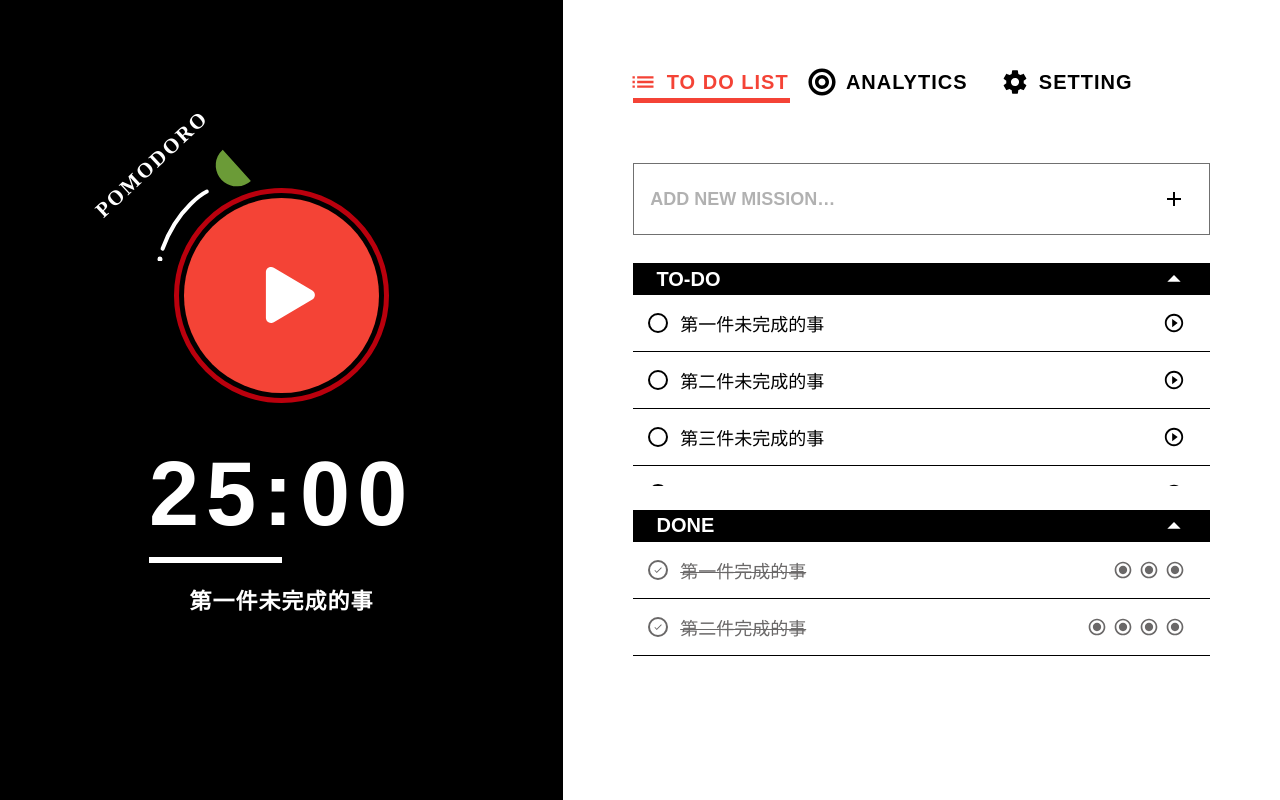
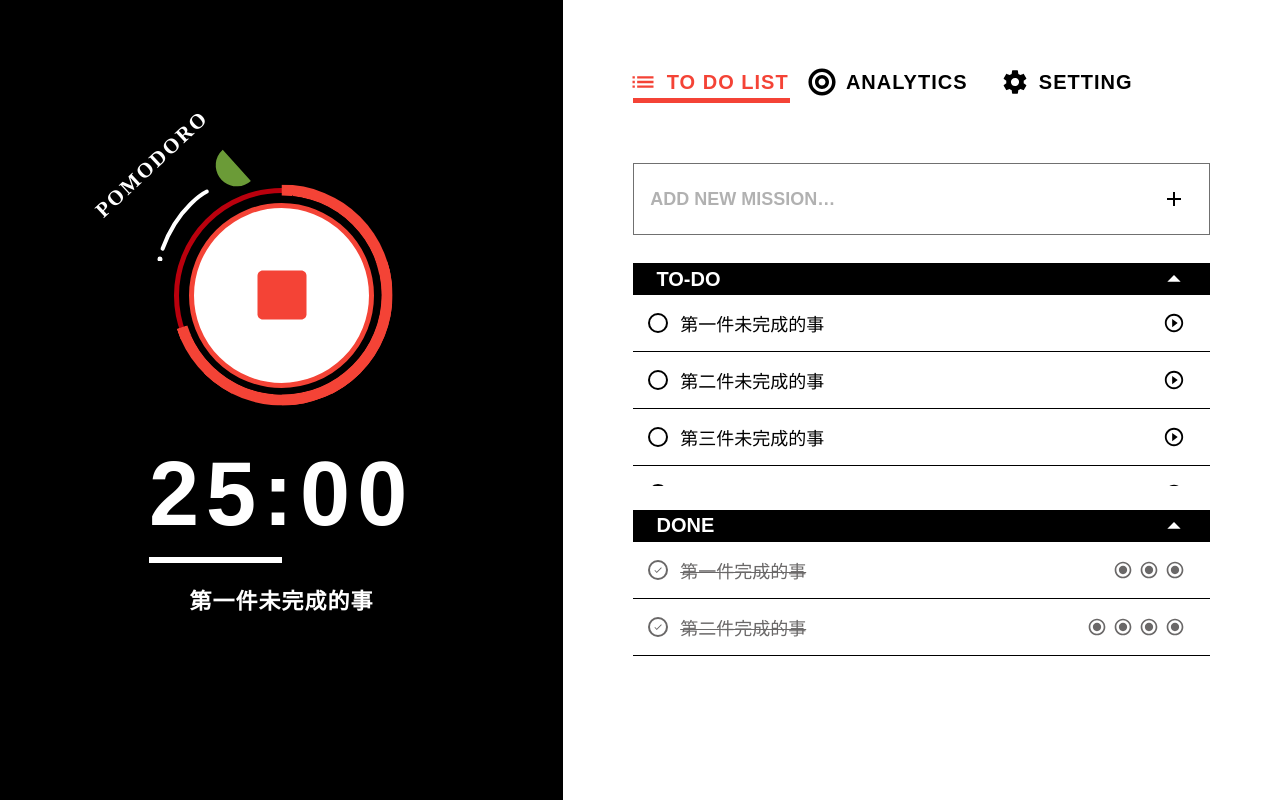
Before and after one commit to cxc421/f2e2019_01_pomodoro, a React (Create React App) app: page / in a window 1280 px wide. Built offline with nearby package versions, Linux system fonts and the light colour scheme; a web font is replaced by a local one.

Commit message:
Fist version of ring

```diff
--- /dev/null
+++ b/src/components/Timer/Ring.tsx
@@ -0,0 +1,106 @@
+import React from 'react';
+
+export interface RingProps {
+  size?: number;
+  percent: number;
+  borderWidth?: number;
+  color?: string;
+  zIndex?: number;
+  style?: React.CSSProperties | undefined;
+}
+
+const Ring: React.FC<RingProps> = ({
+  size = 0,
+  percent,
+  borderWidth = 0,
+  color = 'black',
+  zIndex = 0,
+  style
+}) => {
+  const radius = size / 2;
+
+  const containerStyle: React.CSSProperties = Object.assign(
+    {
+      position: 'relative',
+      width: size,
+      height: size,
+      borderRadius: '100%',
+      // background: 'lightgreen',
+      // opacity: 0.5,
+      zIndex
+    },
+    style
+  );
+
+  const circleStyle: React.CSSProperties = Object.assign(
+    {
+      height: size,
+      overflow: 'hidden',
+      position: 'relative'
+    },
+    percent < 50
+      ? {
+          left: radius,
+          width: radius,
+          borderRadius: `0 ${radius}px ${radius}px 0`
+        }
+      : {
+          left: 0,
+          width: size,
+          borderRadius: 0
+        }
+  );
+  const halfCircleStyle = {
+    position: 'absolute',
+    top: 0,
+    right: 0,
+    width: size,
+    height: radius,
+    border: `solid ${borderWidth}px ${color}`,
+    borderRadius: `${radius}px ${radius}px 0 0`,
+    transformOrigin: `${radius}px ${radius}px`
+  };
+
+  const rotateHalfCircleStyle: React.CSSProperties = Object.assign(
+    {
+      zIndex: zIndex + 1,
+      transform: `rotate(${-90 + (360 * percent) / 100}deg)`
+    },
+    halfCircleStyle
+  );
+
+  const auxHalfCircleStyle: React.CSSProperties = Object.assign(
+    {
+      zIndex: zIndex + 2,
+      opacity: percent < 50 ? 0 : 1,
+      transform: 'rotate(90deg)'
+    },
+    halfCircleStyle
+  );
+
+  const ringCenterStyle: React.CSSProperties = {
+    position: 'absolute',
+    zIndex: zIndex + 3,
+    width: size - borderWidth * 2,
+    height: size - borderWidth * 2,
+    top: borderWidth,
+    left: borderWidth,
+    // top: '50%',
+    // left: '50%',
+    // transform: 'translate(-50%, -50%)',
+    borderRadius: '100%',
+    background: 'black'
+  };
+
+  return (
+    <div style={containerStyle}>
+      <div style={circleStyle}>
+        <div style={rotateHalfCircleStyle} />
+        <div style={auxHalfCircleStyle} />
+      </div>
+      <div style={ringCenterStyle} />
+    </div>
+  );
+};
+
+export default React.memo(Ring);
--- a/src/components/Timer/Spinner.tsx
+++ b/src/components/Timer/Spinner.tsx
@@ -1,17 +1,26 @@
-import React from 'react';
+import React, { useRef, useState, useEffect } from 'react';
 import styled from 'styled-components';
-import { FaPlay } from 'react-icons/fa';
+import { FaPlay, FaStop } from 'react-icons/fa';
 import { ReactComponent as Logo } from '../../assets/img/Group 20.svg';
+import Ring from './Ring';
 
-const Container = styled.div`
+interface HaveStatus {
+  status: 'playing' | 'pause';
+}
+
+interface SpinnerProps extends HaveStatus {
+  percent: number;
+}
+
+const Container = styled.div<HaveStatus>`
   position: relative;
   width: 215px;
   height: 215px;
   border-radius: 100%;
-  /* background: #ba000d; */
   border: solid 5px #ba000d;
-  padding: 5px;
+  padding: ${props => (props.status === 'pause' ? 5 : 10)}px;
   background: black;
+  z-index: 10;
 
   > svg {
     position: absolute;
@@ -21,19 +30,22 @@
   }
 `;
 
-const InnerCircle = styled.div`
+const InnerCircle = styled.div<HaveStatus>`
   position: relative;
   width: 100%;
   height: 100%;
-  background: #f44336;
+  background: ${props => (props.status === 'pause' ? '#f44336' : 'white')};
+  border: ${props => (props.status === 'pause' ? 'none' : 'solid 5px #f44336')};
   border-radius: 100%;
   display: flex;
   justify-content: center;
   align-items: center;
   cursor: pointer;
+  z-index: 30;
 
   &:hover {
-    background: #fb6155;
+    background: ${props =>
+      props.status === 'pause' ? '#fb6155' : 'rgb(235,235,235)'};
   }
 `;
 
@@ -47,15 +59,72 @@
   }
 `;
 
-const Spinner: React.FC = () => {
+const StopBtn = styled.div`
+  color: white;
+  font-size: 56px;
+  color: #f44336;
+
+  > * {
+    display: block;
+  }
+`;
+
+function useSize(ref: React.RefObject<HTMLDivElement>): number {
+  const [size, setSize] = useState(0);
+
+  useEffect(() => {
+    function calculateSize() {
+      if (ref.current) {
+        const { width, height } = ref.current.getBoundingClientRect();
+        setSize(Math.min(width, height));
+      }
+    }
+    window.addEventListener('resize', calculateSize);
+    calculateSize();
+    return () => {
+      window.removeEventListener('resize', calculateSize);
+    };
+  }, [ref]);
+
+  return size;
+}
+
+const Spinner: React.FC<SpinnerProps> = ({ status, percent }) => {
+  const containerRef = useRef<HTMLDivElement>(null);
+  const bWidth = 3;
+  const containerSize = useSize(containerRef) + 2 * bWidth;
+  console.log({ containerSize });
+  const ringStyle: React.CSSProperties = {
+    position: 'absolute',
+    top: '50%',
+    left: '50%',
+    transform: 'translate(-50%, -50%)'
+  };
+
   return (
-    <Container>
+    <Container status={status} ref={containerRef}>
       <Logo />
-      <InnerCircle>
-        <PlayBtn>
-          <FaPlay />
-        </PlayBtn>
+      <InnerCircle status={status}>
+        {status === 'pause' ? (
+          <PlayBtn>
+            <FaPlay />
+          </PlayBtn>
+        ) : (
+          <StopBtn>
+            <FaStop />
+          </StopBtn>
+        )}
       </InnerCircle>
+      {status === 'playing' && (
+        <Ring
+          percent={70}
+          size={containerSize}
+          style={ringStyle}
+          zIndex={20}
+          color="#F44336"
+          borderWidth={5 + bWidth * 2}
+        />
+      )}
     </Container>
   );
 };
--- a/src/components/Timer/Timer.tsx
+++ b/src/components/Timer/Timer.tsx
@@ -1,7 +1,7 @@
 import React from 'react';
 import styled from 'styled-components';
 import Spinner from './Spinner';
-import { useGlobalState } from '../../global-state';
+import { useGlobalState, TimerStatus } from '../../global-state';
 import { secToTimeText } from '../helpers/time';
 
 const Container = styled.div`
@@ -42,14 +42,14 @@
 
 const Timer: React.FC = () => {
   const {
-    state: { selectTaskId, todoTasks, time }
+    state: { selectTaskId, todoTasks, time, timerStatus }
   } = useGlobalState();
   const selectTask = todoTasks.find(task => task.id === selectTaskId);
   const text = selectTask ? selectTask.text : '';
 
   return (
     <Container>
-      <Spinner />
+      <Spinner status="playing" percent={45} />
       <TimeText>{secToTimeText(time)}</TimeText>
       <TaskText>{text}</TaskText>
     </Container>
--- a/src/global-state.tsx
+++ b/src/global-state.tsx
@@ -8,7 +8,7 @@
   tomatoes: Date[];
 }
 
-enum TimerStatus {
+export enum TimerStatus {
   Stop,
   Play,
   Pause
```
